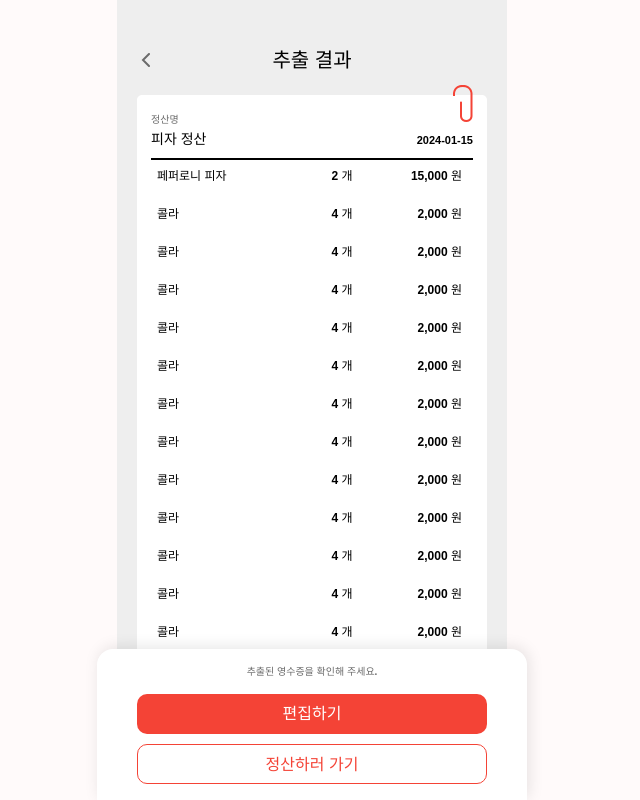
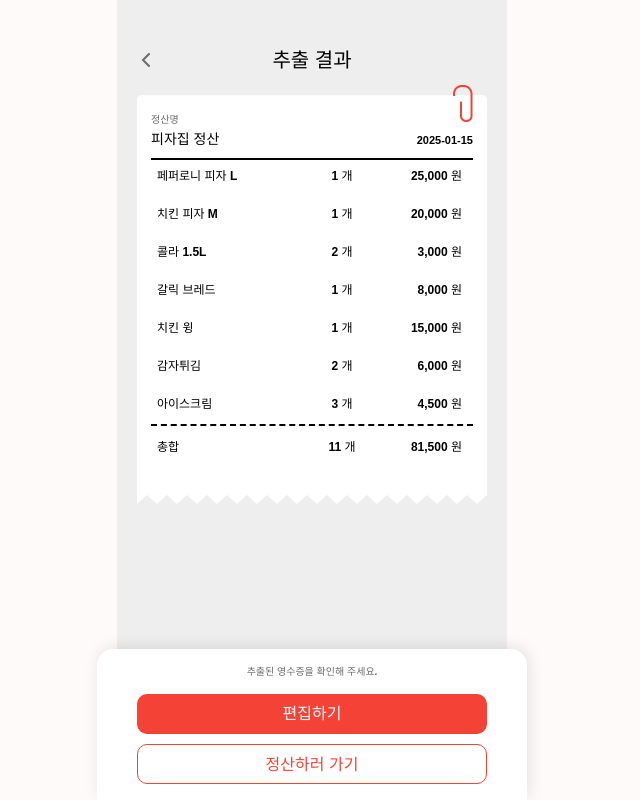
Before and after one commit to 9oormthon-univ/2025_SEASONTHON_TEAM_72_FE, a React (Vite) app: page /receiptconfirm in a window 1280 px wide. Shown: the whole page, without its empty margins (328-968 px from the left). Built offline with nearby package versions, Linux system fonts and the light colour scheme.

Commit message:
feat: 더미 데이터 추가 #2

```diff
--- a/src/components/ReceiptConfirm/ReceiptConfirm.tsx
+++ b/src/components/ReceiptConfirm/ReceiptConfirm.tsx
@@ -2,6 +2,7 @@ import styled from "styled-components";
 import TopNav from "../common/TopNav";
 import BottomNav from "../common/BottomNav";
 import { Receipt } from "../ReceiptConfirm/Receipt";
+import receiptData from "../../data/receiptData.json";
 
 const ReceiptConfirm = () => {
   const handleBackClick = () => {
@@ -16,31 +17,11 @@ const ReceiptConfirm = () => {
         onBackClick={handleBackClick}
       />
       <ReceiptContainer>
-        {/* 연동 예정  */}
+        {/* 더미데이터 사용 */}
         <Receipt
-          title="피자 정산"
-          date="2024-01-15"
-          items={[
-            { name: "페퍼로니 피자", quantity: 2, price: 15000 },
-            { name: "콜라", quantity: 4, price: 2000 },
-            { name: "콜라", quantity: 4, price: 2000 },
-            { name: "콜라", quantity: 4, price: 2000 },
-            { name: "콜라", quantity: 4, price: 2000 },
-            { name: "콜라", quantity: 4, price: 2000 },
-            { name: "콜라", quantity: 4, price: 2000 },
-            { name: "콜라", quantity: 4, price: 2000 },
-            { name: "콜라", quantity: 4, price: 2000 },
-            { name: "콜라", quantity: 4, price: 2000 },
-            { name: "콜라", quantity: 4, price: 2000 },
-            { name: "콜라", quantity: 4, price: 2000 },
-            { name: "콜라", quantity: 4, price: 2000 },
-            { name: "콜라", quantity: 4, price: 2000 },
-            { name: "콜라", quantity: 4, price: 2000 },
-            { name: "콜라", quantity: 4, price: 2000 },
-            { name: "콜라", quantity: 4, price: 2000 },
-            { name: "콜라", quantity: 4, price: 2000 },
-            { name: "콜라", quantity: 4, price: 2000 }
-          ]}
+          title={receiptData.title}
+          date={receiptData.date}
+          items={receiptData.items}
         />
       </ReceiptContainer>
       <BottomNav
--- /dev/null
+++ b/src/data/receiptData.json
@@ -0,0 +1,41 @@
+{
+  "title": "피자집 정산",
+  "date": "2025-01-15",
+  "items": [
+    {
+      "name": "페퍼로니 피자 L",
+      "quantity": 1,
+      "price": 25000
+    },
+    {
+      "name": "치킨 피자 M",
+      "quantity": 1,
+      "price": 20000
+    },
+    {
+      "name": "콜라 1.5L",
+      "quantity": 2,
+      "price": 3000
+    },
+    {
+      "name": "갈릭 브레드",
+      "quantity": 1,
+      "price": 8000
+    },
+    {
+      "name": "치킨 윙",
+      "quantity": 1,
+      "price": 15000
+    },
+    {
+      "name": "감자튀김",
+      "quantity": 2,
+      "price": 6000
+    },
+    {
+      "name": "아이스크림",
+      "quantity": 3,
+      "price": 4500
+    }
+  ]
+}
```
